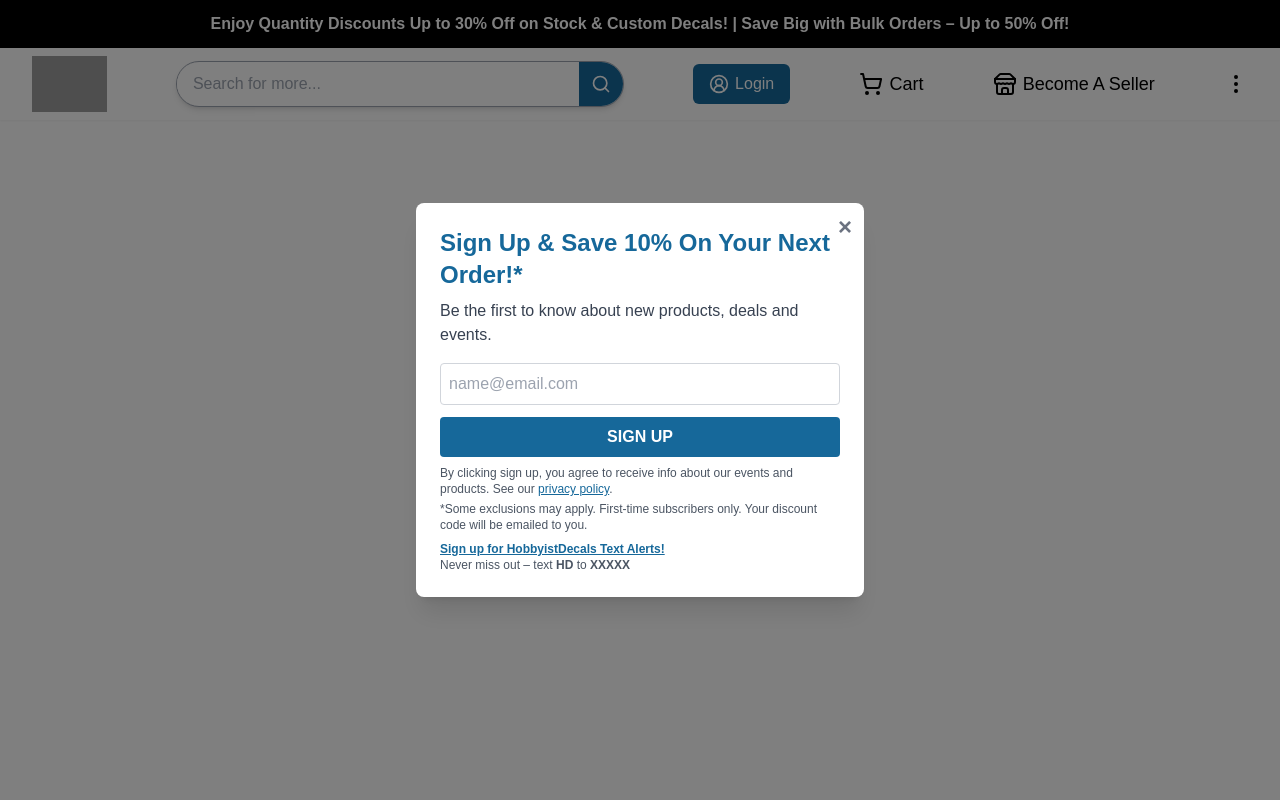
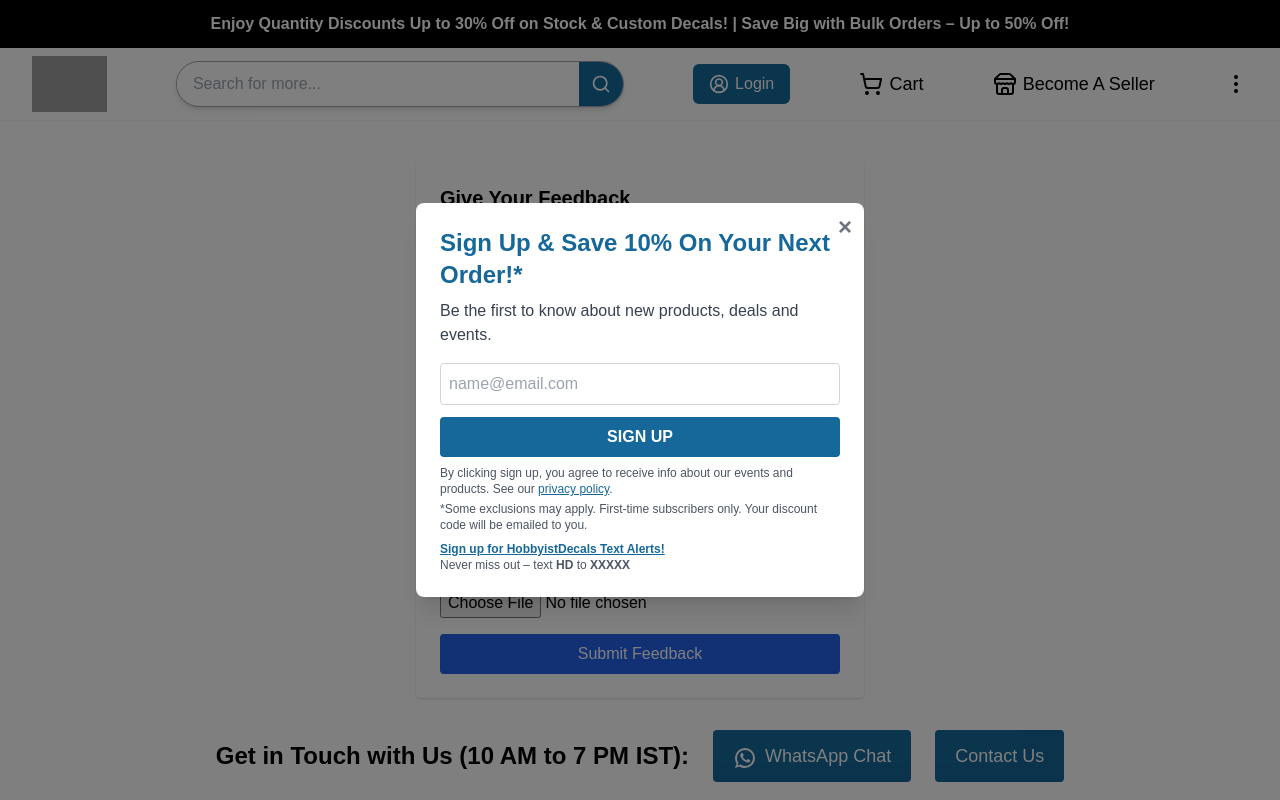
Before and after one commit to Decal-project/HobbyistDecals-Demo-master, a Next.js app: page /feedback in a window 1280 px wide. Before the commit this address had no page. Shown: the top 800 px of the page. Built offline with nearby package versions, Linux system fonts and the light colour scheme; grey boxes are pictures that could not be loaded.

Commit message:
Add files via upload

```diff
--- /dev/null
+++ b/src/app/feedback/page.tsx
@@ -0,0 +1,109 @@
+'use client';
+
+import { useState } from 'react';
+
+const FeedbackForm = () => {
+  const [clientName, setClientName] = useState('');
+  const [rating, setRating] = useState(5);
+  const [review, setReview] = useState('');
+  const [image, setImage] = useState<File | null>(null);
+  const [status, setStatus] = useState('');
+
+  const handleSubmit = async (e: React.FormEvent) => {
+    e.preventDefault();
+    if (!clientName || !review) {
+      setStatus('Please fill in all required fields.');
+      return;
+    }
+
+    const formData = new FormData();
+    formData.append('client_name', clientName);
+    formData.append('rating', rating.toString());
+    formData.append('review', review);
+    if (image) formData.append('scale_model_images', image);
+
+    setStatus('Submitting...');
+
+    const res = await fetch('/api/feedbacks', {
+      method: 'POST',
+      body: formData,
+    });
+
+    if (res.ok) {
+      setStatus('Feedback submitted successfully!');
+      setClientName('');
+      setRating(5);
+      setReview('');
+      setImage(null);
+    } else {
+      setStatus('Failed to submit feedback.');
+    }
+  };
+
+  return (
+    <div className="max-w-md mx-auto p-6 bg-white rounded shadow mt-10">
+      <h2 className="text-xl font-bold mb-4">Give Your Feedback</h2>
+      <form onSubmit={handleSubmit} className="flex flex-col space-y-4">
+        <label>
+          Client Name*:
+          <input
+            type="text"
+            value={clientName}
+            onChange={e => setClientName(e.target.value)}
+            className="w-full border border-gray-300 rounded p-2 mt-1"
+            required
+          />
+        </label>
+
+        <label>
+          Rating*:
+          <select
+            value={rating}
+            onChange={e => setRating(parseInt(e.target.value))}
+            className="w-full border border-gray-300 rounded p-2 mt-1"
+          >
+            {[5, 4, 3, 2, 1].map(r => (
+              <option key={r} value={r}>
+                {r} Star{r > 1 ? 's' : ''}
+              </option>
+            ))}
+          </select>
+        </label>
+
+        <label>
+          Review*:
+          <textarea
+            value={review}
+            onChange={e => setReview(e.target.value)}
+            className="w-full border border-gray-300 rounded p-2 mt-1"
+            rows={4}
+            required
+          />
+        </label>
+
+        <label>
+          Upload Image:
+          <input
+            type="file"
+            accept="image/*"
+            onChange={e => {
+              if (e.target.files?.[0]) setImage(e.target.files[0]);
+            }}
+            className="mt-1"
+          />
+        </label>
+
+        <button
+          type="submit"
+          className="bg-blue-600 text-white py-2 rounded hover:bg-blue-700 transition"
+        >
+          Submit Feedback
+        </button>
+
+        {status && <p className="mt-2 text-center">{status}</p>}
+      </form>
+    </div>
+  );
+};
+
+export default FeedbackForm;
```
